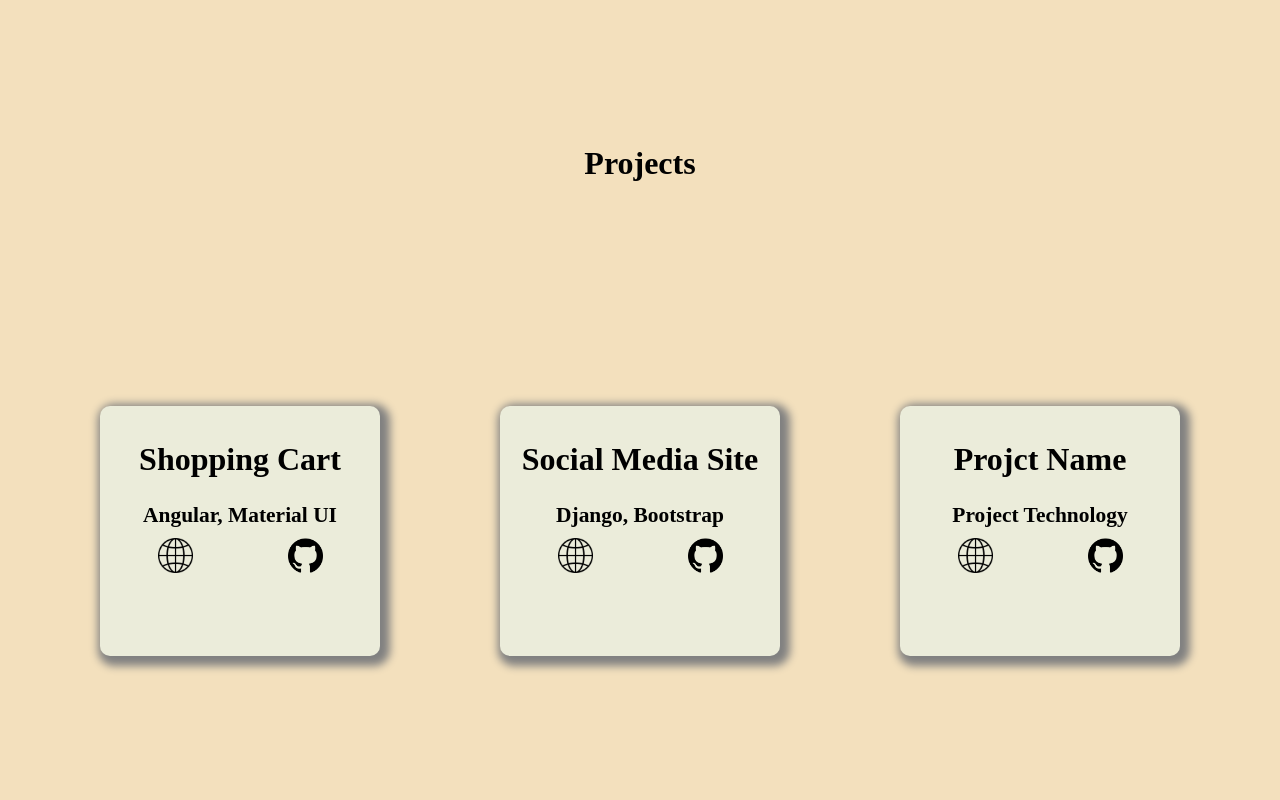
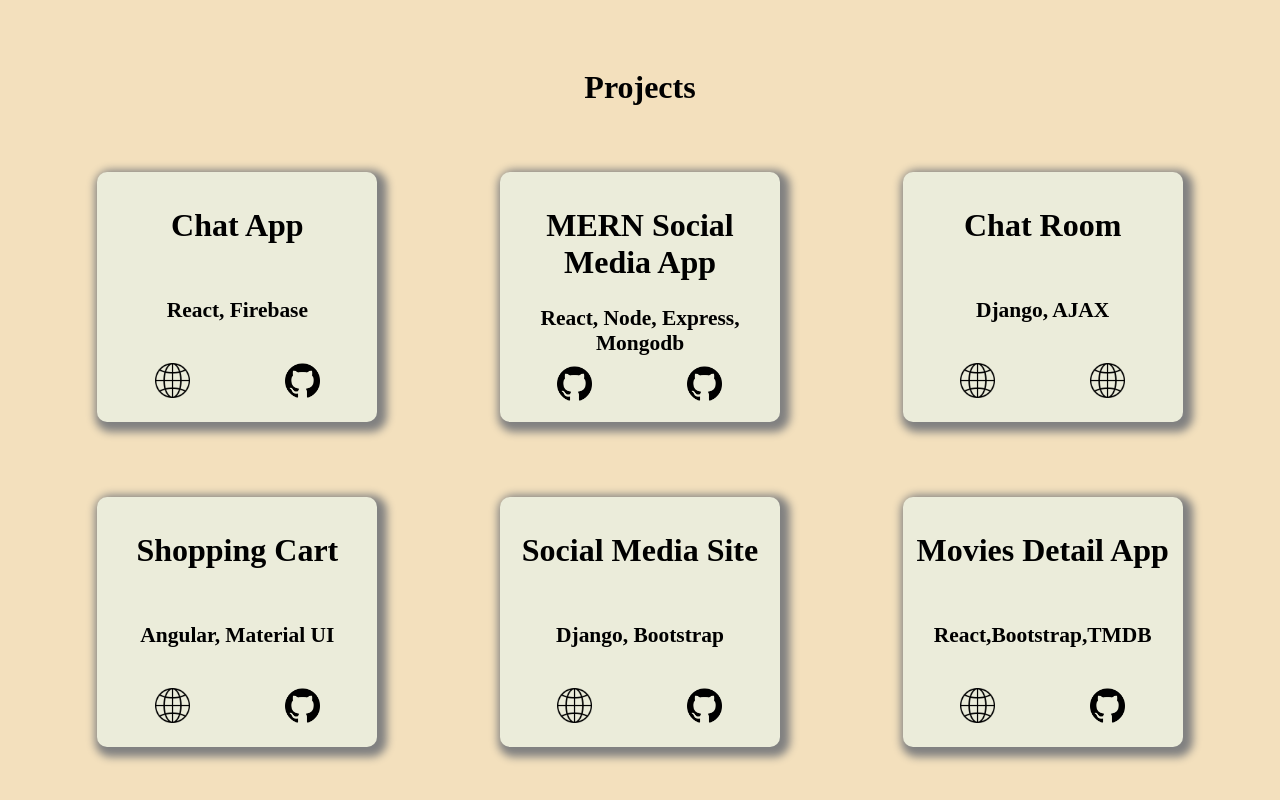
Before and after one commit to dhanraj-hake/portfolio, a plain HTML site: page index.html in a window 1280 px wide. Shown: the part 2480-3280 px from the top of the page. Drawn offline with Linux system fonts and the light colour scheme.

Commit message:
Fixing some Bugs

```diff
--- a/css/style.css
+++ b/css/style.css
@@ -345,6 +345,13 @@
     margin: 25px 10px;
     border-radius: 10px;
     box-shadow: 4px 4px 8px 6px grey;
+    display: flex;
+    flex-direction: column;
+    justify-content: space-between;
+}
+
+.projects .project-heading{
+    margin: 1rem 0;
 }
 
 .projects .card:hover{
@@ -356,8 +363,9 @@
 
 .projects{
     padding: 20px 40px;
-    height: 100vh;
+    min-height: 100vh;
     background: rgb(243, 224, 189);
+    gap: 0.5rem;
 }
 
 
@@ -613,6 +621,7 @@
 
     .contact .right{
         width: 100%;
+        padding: 8px 0;
     }
 
     .contact .right .form input{
@@ -626,14 +635,14 @@
 
 
     .contact .left .info h4{
-        font-size: 20px;
-        padding: 0 10px;
+        font-size: 18px;
+        padding: 0;
     }
-
+/*
     .contact .left .email h4{
         font-size: 15px;
         padding: 0 10px;
-    }
+    } */
 
     .contact .email .fa{
         font-size: 18px;
@@ -652,7 +661,7 @@
     }
     .fa-bars{
         padding: 5px;
-        font-size: 45px;
+        font-size: 40px;
     }
 
 }
--- a/index.html
+++ b/index.html
@@ -219,8 +219,80 @@
 
 
     <section id="projects">
+
         <div class="projects flex justify-around">
-            <h1 class="title">Projects</h1>
+            <h1 class="title project-heading">Projects</h1>
+
+            <div class="card">
+                <div class="title">
+                    <h4>Chat App</h4>
+                </div>
+                <div class="desc title">
+                    <h6>React, Firebase</h6>
+                </div>
+                <div class="icon flex justify-around">
+                    <div class="web">
+                        <a href="https://chat-app-1e89d.web.app/" target="_blank">
+                            <img src="images/web.png" alt="">
+                        </a>
+
+                    </div>
+                    <div class="github">
+                        <a href="https://github.com/dhanraj-hake/react-firebase-chat-app" target="_blank">
+                            <img src="images/git.png" alt="">
+                        </a>
+                    </div>
+                </div>
+            </div>
+
+
+            <div class="card">
+                <div class="title">
+                    <h4>MERN Social Media App</h4>
+                </div>
+                <div class="desc title">
+                    <h6>React, Node, Express, Mongodb</h6>
+                </div>
+                <div class="icon flex justify-around">
+                    <div class="web">
+                        <a href="https://github.com/dhanraj-hake/mern-social-media-app" target="_blank">
+                            <img src="images/git.png" alt="">
+                        </a>
+
+                    </div>
+                    <div class="github">
+                        <a href="https://github.com/dhanraj-hake/mern-social-media-app" target="_blank">
+                            <img src="images/git.png" alt="">
+                        </a>
+                    </div>
+                </div>
+            </div>
+
+
+
+
+            <div class="card">
+                <div class="title">
+                    <h4>Chat Room</h4>
+                </div>
+                <div class="desc title">
+                    <h6>Django, AJAX </h6>
+                </div>
+                <div class="icon flex justify-around">
+                    <div class="web">
+                        <a href="https://dhanrajchatapp.pythonanywhere.com/" target="_blank">
+                            <img src="images/web.png" alt="">
+                        </a>
+
+                    </div>
+                    <div class="github">
+                        <a href="https://dhanrajchatapp.pythonanywhere.com/" target="_blank">
+                            <img src="images/web.png" alt="">
+                        </a>
+                    </div>
+                </div>
+            </div>
+
             <div class="card">
                 <div class="title">
                     <h4>Shopping Cart</h4>
@@ -270,17 +342,22 @@
 
             <div class="card">
                 <div class="title">
-                    <h4>Projct Name</h4>
+                    <h4>Movies Detail App</h4>
                 </div>
                 <div class="desc title">
-                    <h6>Project Technology</h6>
+                    <h6>React,Bootstrap,TMDB </h6>
                 </div>
                 <div class="icon flex justify-around">
                     <div class="web">
-                        <img src="images/web.png" alt="">
+                        <a href="https://dhanraj-hake.github.io/movie-app/" target="_blank">
+                            <img src="images/web.png" alt="">
+                        </a>
+
                     </div>
                     <div class="github">
-                        <img src="images/git.png" alt="">
+                        <a href="https://github.com/dhanraj-hake/movie-detail-app" target="_blank">
+                            <img src="images/git.png" alt="">
+                        </a>
                     </div>
                 </div>
             </div>
```
